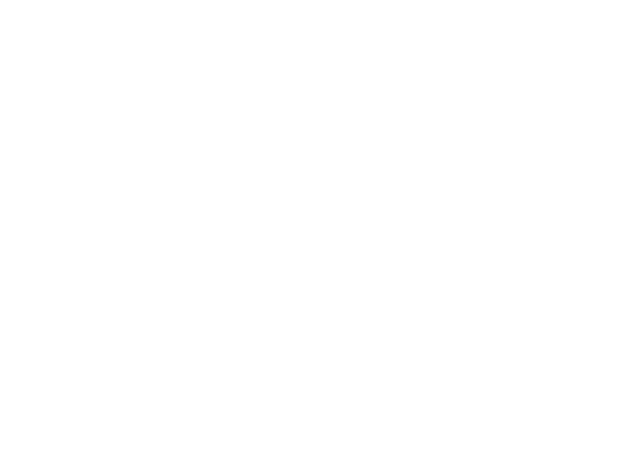
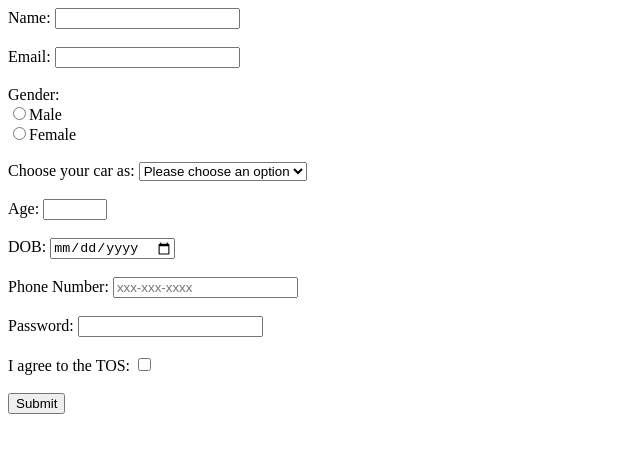
Before and after one commit to acciojob/signup-form-car-Jitender72658, a website: page main.html in a window 1280 px wide. Shown: the whole page, without its empty margins (0-640 px from the left). Drawn offline with Linux system fonts and the light colour scheme.

Commit message:
created a submission

```diff
--- a/main.html
+++ b/main.html
@@ -11,6 +11,63 @@
     <script type="text/javascript" src="./script.js">
 </script>
 
+	<form method="post" action="">
+		<label for="name" >Name:</label>
+		<input type="text" id="name" required>
+		<br>
+		<br>
+
+		<label for="email" >Email:</label>
+		<input type="email" id="email" required>
+		<br>
+		<br>
+
+		<label for="gender" >Gender:</label> <br>
+		<input type="radio" id="gender_m" name = "gender">Male<br>
+		<input type="radio" id="gender_f" name= "gender">Female
+		<br>
+		<br>
+
+		<label for="cars">Choose your car as:</label>
+		<select id="cars" placeholder="Please choose an option">
+			<option value="choose an option"  disabled selected>Please choose an option</option>
+			<option value="BMW" >BMW</option>
+			<option value="Audi" >Audi</option>
+			<option value="Mercedez" >Mercedez</option>
+		</select>
+		<br>
+		<br>
+
+		<label for="age" >Age:</label>
+		<input type="number" id="age" max="150" min="0" required>
+		<br>
+		<br>
+
+		<label for="dob" >DOB:</label>
+		<input type="date" id="dob" required>
+		<br>
+		<br>
+
+		<label for="number" >Phone Number:</label>
+		<input type="number" id="number" placeholder="xxx-xxx-xxxx">
+		<br>
+		<br>
+
+		<label for="password" >Password:</label>
+		<input type="password" id="password" required>
+		<br>
+		<br>
+
+		<label for="tos">I agree to the TOS:</label>
+		<input type="checkbox" id="tos" required>
+		<br>
+		<br>
+
+		<button type="submit">Submit</button>
+
+
+	</form>
+
 </body>
 
 </html>
```
